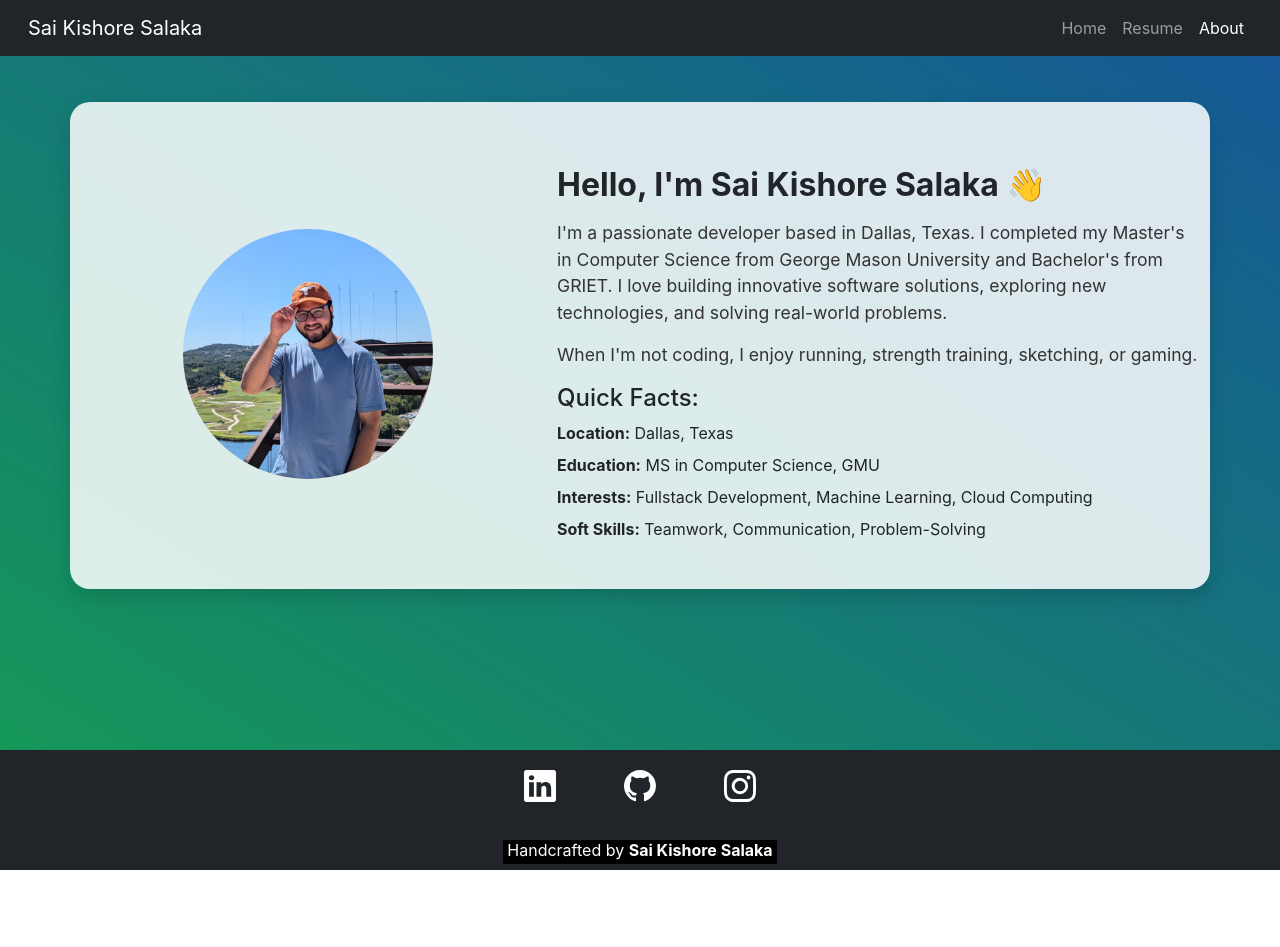
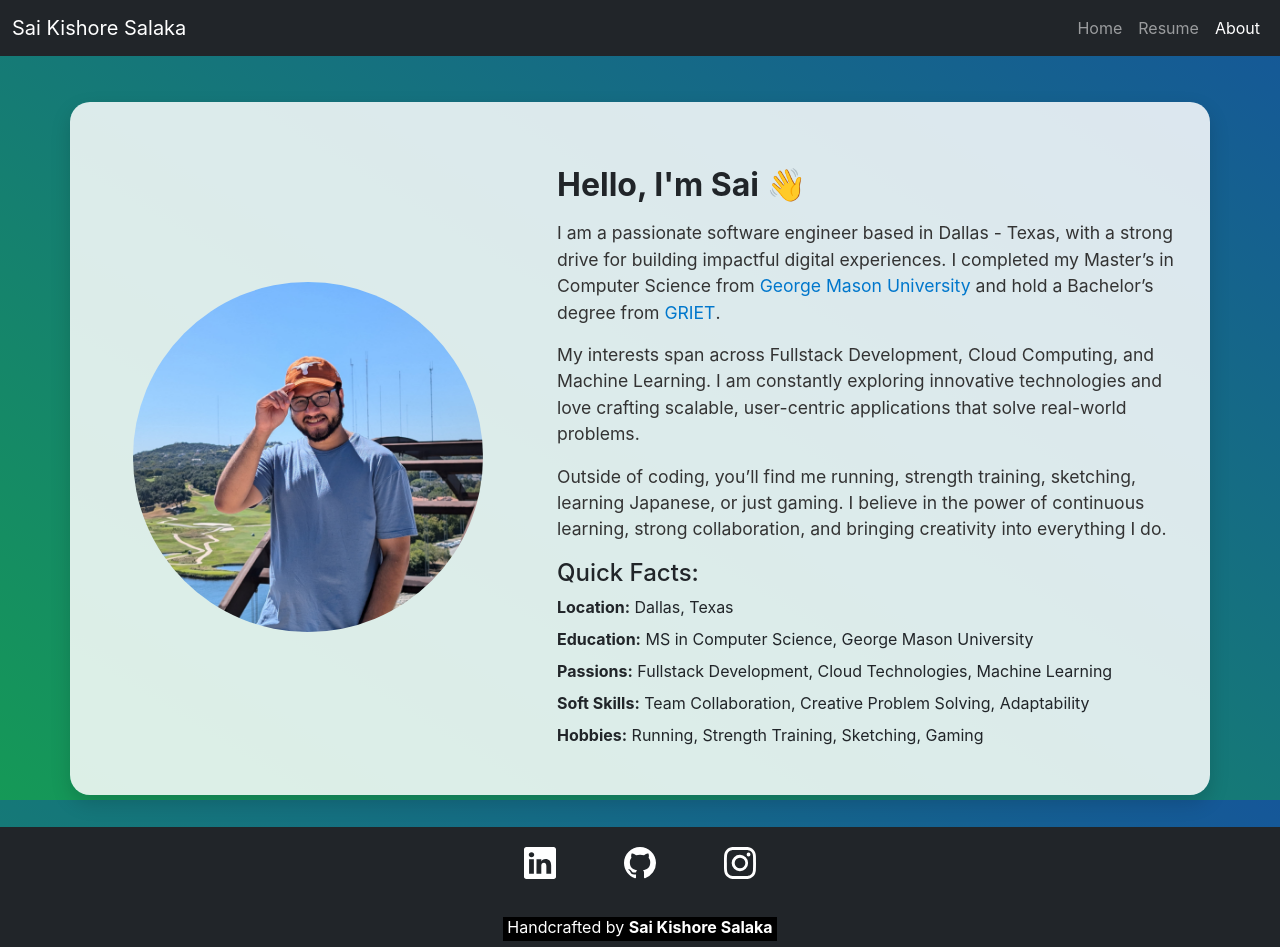
Before and after one commit to sai2009kishore/portfolio, a React (Create React App) app: page /#/about in a window 1280 px wide. Before the commit the page ends 870 px from the top, so only its background shows below. Built offline with nearby package versions, Linux system fonts and the light colour scheme.

Commit message:
Route testing

```diff
--- a/src/assets/styles/about.css
+++ b/src/assets/styles/about.css
@@ -1,6 +1,6 @@
 .about-img {
-  width: 250px;
-  height: 250px;
+  width: 350px;
+  height: 350px;
   object-fit: cover;
   margin-bottom: 1rem;
 }
@@ -16,7 +16,6 @@
 
 .about-container {
   background: rgba(255, 255, 255, 0.85);
-  /* Light translucent white background */
   padding: 2rem;
   border-radius: 20px;
   box-shadow: 0 8px 20px rgba(0, 0, 0, 0.15);
--- a/src/assets/styles/bootstrap.css
+++ /dev/null
@@ -1,7 +0,0 @@
-.navbar-brand {
-    margin-left: 16px;
-}
-
-.navbar-nav {
-    margin-right: 16px;
-}
--- a/src/assets/styles/home.css
+++ b/src/assets/styles/home.css
@@ -1,7 +1,7 @@
 #home-img {
     object-fit: cover;
     margin-top: 50px;
-    /* max-width: 32vw; */
+    border-radius: 5px;
 }
 
 @media (max-width: 767px) {
--- a/src/assets/styles/index.css
+++ b/src/assets/styles/index.css
@@ -22,3 +22,32 @@ code {
 #root {
   height: 100%;
 }
+
+.hlink {
+  color: #0077cc;
+  text-decoration: none;
+  position: relative;
+  transition: color 0.3s ease;
+}
+
+.hlink::after {
+  content: '';
+  position: absolute;
+  width: 100%;
+  height: 2px;
+  background-color: #0077cc;
+  left: 0;
+  bottom: -2px;
+  transform: scaleX(0);
+  transform-origin: right;
+  transition: transform 0.3s ease;
+}
+
+.hlink:hover {
+  color: #005fa3;
+}
+
+.hlink:hover::after {
+  transform: scaleX(1);
+  transform-origin: left;
+}
--- a/src/assets/styles/navbar.css
+++ b/src/assets/styles/navbar.css
@@ -1,4 +1,3 @@
-/* Adjust the Navbar brand size */
 .custom-brand {
     font-size: 1.5rem;
 }
@@ -17,8 +16,4 @@
         padding: 10px 0;
         font-size: 1.1rem;
     }
-
-    .custom-toggler {
-        border: none;
-    }
 }
--- a/src/components/About.jsx
+++ b/src/components/About.jsx
@@ -8,7 +8,7 @@ const About = () => {
     }, []);
 
     return (
-        <div className="about main-content">
+        <div className="about main-content" style={{ marginLeft: '1rem', marginRight: '1rem' }}>
             <Container className="about-container">
                 <Row className="align-items-center" style={{ paddingTop: '2rem' }}>
                     <Col md={5} className="text-center">
@@ -20,22 +20,26 @@ const About = () => {
                         />
                     </Col>
                     <Col md={7}>
-                        <h2 className="about-title">Hello, I'm Sai Kishore Salaka 👋</h2>
+                        <h2 className="about-title">Hello, I'm Sai 👋</h2>
                         <p className="about-text">
-                            I'm a passionate developer based in Dallas, Texas. I completed my Master's in Computer Science from George Mason University and Bachelor's from GRIET.
-                            I love building innovative software solutions, exploring new technologies, and solving real-world problems.
+                            I am a passionate software engineer based in Dallas - Texas, with a strong drive for building impactful digital experiences.
+                            I completed my Master’s in Computer Science from <a className="hlink" href="https://cs.gmu.edu/" style={{ textWrap: 'nowrap' }}>George Mason University</a> and hold a Bachelor’s degree from <a className="hlink" href="http://www.cse.griet.ac.in/">GRIET</a>.
                         </p>
                         <p className="about-text">
-                            When I'm not coding, I enjoy running, strength training, sketching, or gaming.
+                            My interests span across Fullstack Development, Cloud Computing, and Machine Learning.
+                            I am constantly exploring innovative technologies and love crafting scalable, user-centric applications that solve real-world problems.
                         </p>
-
+                        <p className="about-text">
+                            Outside of coding, you’ll find me running, strength training, sketching, learning Japanese, or just gaming. I believe in the power of continuous learning, strong collaboration, and bringing creativity into everything I do.
+                        </p>
                         <div className="quick-facts">
                             <h4>Quick Facts:</h4>
                             <ul>
                                 <li><b>Location:</b> Dallas, Texas</li>
-                                <li><b>Education:</b> MS in Computer Science, GMU</li>
-                                <li><b>Interests:</b> Fullstack Development, Machine Learning, Cloud Computing</li>
-                                <li><b>Soft Skills:</b> Teamwork, Communication, Problem-Solving</li>
+                                <li><b>Education:</b> MS in Computer Science, George Mason University</li>
+                                <li><b>Passions:</b> Fullstack Development, Cloud Technologies, Machine Learning</li>
+                                <li><b>Soft Skills:</b> Team Collaboration, Creative Problem Solving, Adaptability</li>
+                                <li><b>Hobbies:</b> Running, Strength Training, Sketching, Gaming</li>
                             </ul>
                         </div>
                     </Col>
--- a/src/components/Home.jsx
+++ b/src/components/Home.jsx
@@ -41,8 +41,11 @@ const Home = () => {
                         <div className="terminal-body">
                             <p>Welcome to my portfolio!</p>
                             {generatePrompt('sai.currentLocation', '"Dallas, Texas, USA"')}
-                            {generatePrompt('sai.education', '["Master\'s in Computer Science, George Mason University", "Bachelor\'s in Computer Science, GRIET"]')}
-                            {generatePrompt('sai.webDevelopmentSkills', '["Java", "Hibernate", "Play", "Spring Boot", "REST", "React.js", "Node.js", "JS", "HTML", "CSS", "MySQL", "Neo4j", "MongoDB", "Docker", "Microservices", "CI/CD", "Kubernetes", "Azure"]')}
+                            {generatePrompt('sai.education', '["Master\'s in Computer Science - George Mason University", "Bachelor\'s in Computer Science - GRIET"]')}
+                            {generatePrompt('sai.backendSkills', '["Java", "Hibernate", "Play", "Spring Boot", "Node.js", "REST", "Microservices"]')}
+                            {generatePrompt('sai.frontendSkills', '["React.js", "Next.js", "TypeScript"]')}
+                            {generatePrompt('sai.dataSkills', '["MySQL", "PostgreSQL", "Neo4j", "Oracle"]')}
+                            {generatePrompt('sai.devopsSkills', '["Azure", "AWS", "Kubernetes", "Helm", "CI/CD", "Docker]')}
                             {generatePrompt('sai.machineLearningSkills', '["Python", "PySpark", "CLISP", "TensorFlow", "PyTorch"]')}
                             {generatePrompt(<span className="terminal-cursor"> </span>)}
                         </div>
--- a/src/components/NavbarComponent.jsx
+++ b/src/components/NavbarComponent.jsx
@@ -3,7 +3,6 @@ import Navbar from 'react-bootstrap/Navbar';
 import Nav from 'react-bootstrap/Nav';
 import EncryptEffect from './EncryptEffect';
 import { LinkContainer } from 'react-router-bootstrap';
-import '../assets/styles/bootstrap.css';
 import '../assets/styles/navbar.css';
 
 const NavbarComponent = () => {
```
